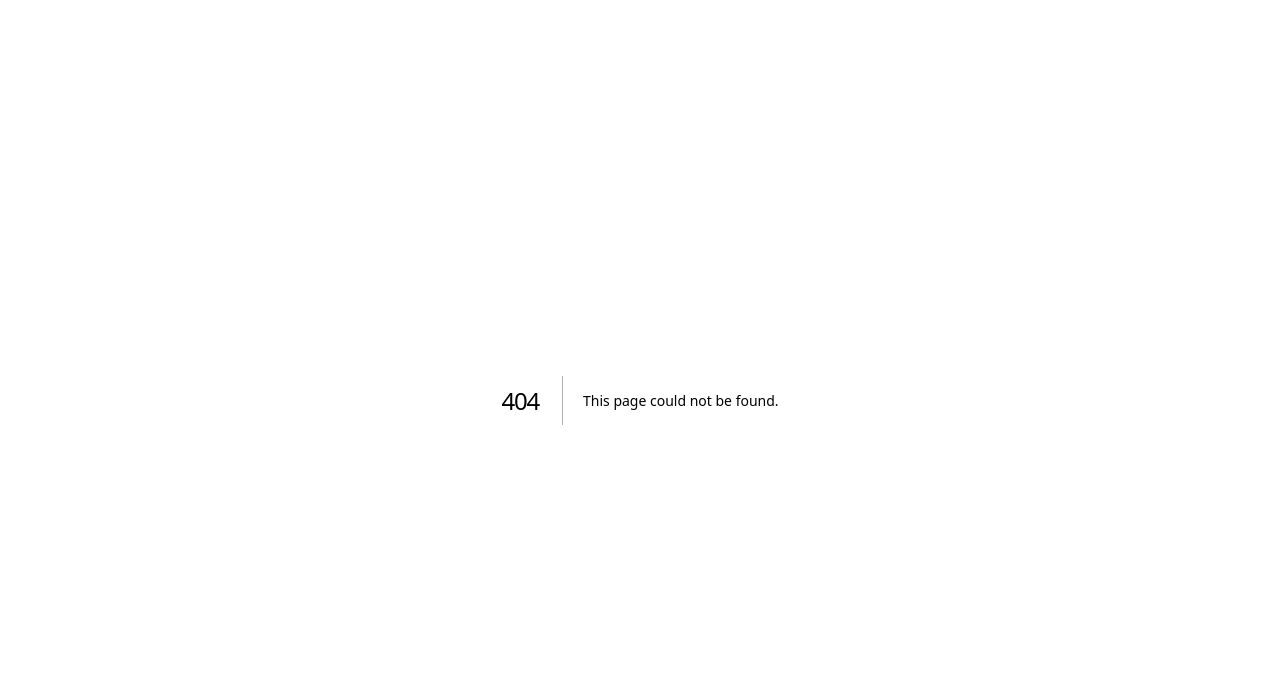
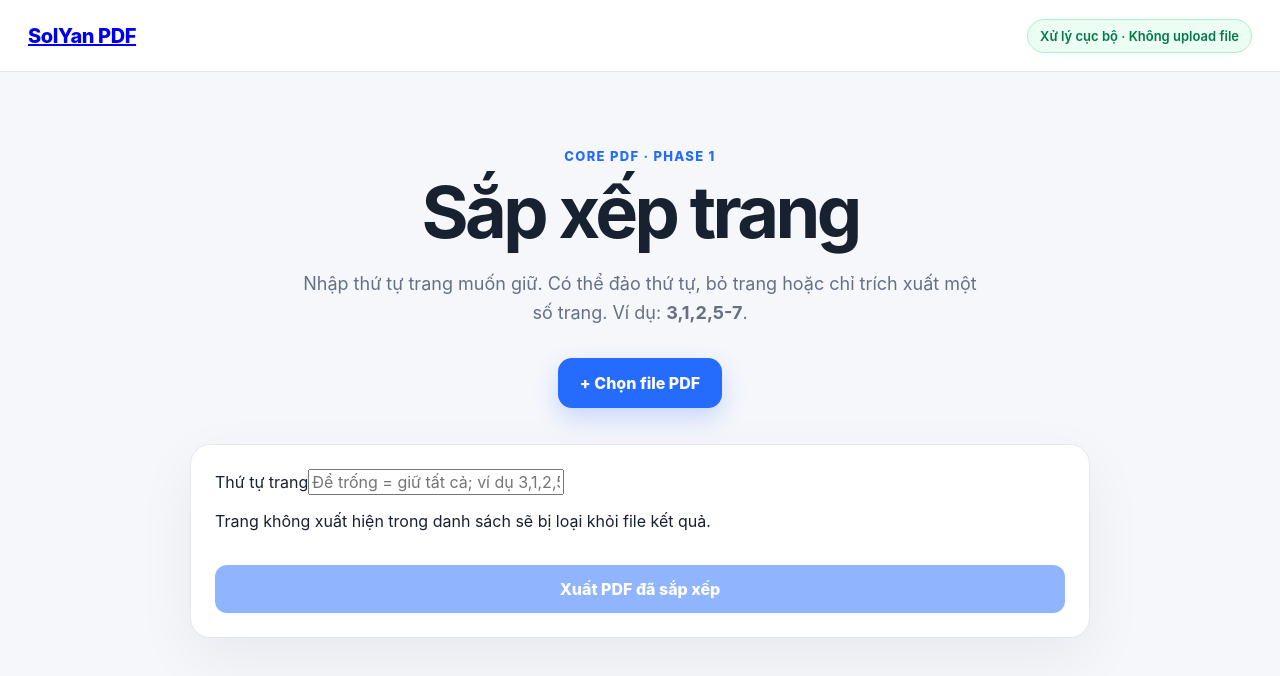
Before and after one commit to solyan842/SolYan-PDF, a Next.js app in the folder frontend/: page /organize in a window 1280 px wide. Before the commit this address had no page. Shown: the top 676 px of the page. Built offline with nearby package versions, Linux system fonts and the light colour scheme.

Commit message:
feat: add reorder remove and extract pages tool

```diff
--- /dev/null
+++ b/frontend/app/organize/page.tsx
@@ -0,0 +1,48 @@
+'use client';
+
+import { ChangeEvent, useState } from 'react';
+import { PDFDocument } from 'pdf-lib';
+import { copySelectedPages, downloadPdf, parsePages } from '../../lib/pdf-client';
+
+export default function OrganizePage() {
+  const [file, setFile] = useState<File | null>(null);
+  const [order, setOrder] = useState('');
+  const [busy, setBusy] = useState(false);
+  const [error, setError] = useState('');
+
+  function onFile(event: ChangeEvent<HTMLInputElement>) {
+    setFile(event.target.files?.[0] ?? null);
+    setError('');
+  }
+
+  async function organize() {
+    if (!file) return;
+    setBusy(true);
+    setError('');
+    try {
+      const source = await PDFDocument.load(await file.arrayBuffer());
+      const indexes = parsePages(order, source.getPageCount());
+      const output = await copySelectedPages(source, indexes);
+      const bytes = await output.save({ useObjectStreams: true });
+      downloadPdf(bytes, 'solyan-organized.pdf');
+    } catch (cause) {
+      setError(cause instanceof Error ? cause.message : 'Không thể sắp xếp PDF.');
+    } finally {
+      setBusy(false);
+    }
+  }
+
+  return (
+    <main className="shell">
+      <header className="topbar"><a className="brand" href="/">SolYan PDF</a><div className="privacy-pill">Xử lý cục bộ · Không upload file</div></header>
+      <section className="hero compact-hero"><p className="eyebrow">CORE PDF · PHASE 1</p><h1>Sắp xếp trang</h1><p className="subtitle">Nhập thứ tự trang muốn giữ. Có thể đảo thứ tự, bỏ trang hoặc chỉ trích xuất một số trang. Ví dụ: <b>3,1,2,5-7</b>.</p><label className="picker"><input type="file" accept="application/pdf,.pdf" onChange={onFile} /><span>+ Chọn file PDF</span></label></section>
+      <section className="workspace form-workspace">
+        <label className="field"><span>Thứ tự trang</span><input value={order} onChange={(e) => setOrder(e.target.value)} placeholder="Để trống = giữ tất cả; ví dụ 3,1,2,5-7" /></label>
+        <p className="hint">Trang không xuất hiện trong danh sách sẽ bị loại khỏi file kết quả.</p>
+        {file && <p className="selected-file">Đã chọn: <strong>{file.name}</strong></p>}
+        {error && <div className="error">{error}</div>}
+        <button className="merge-button" type="button" onClick={organize} disabled={!file || busy}>{busy ? 'Đang xử lý…' : 'Xuất PDF đã sắp xếp'}</button>
+      </section>
+    </main>
+  );
+}
```
